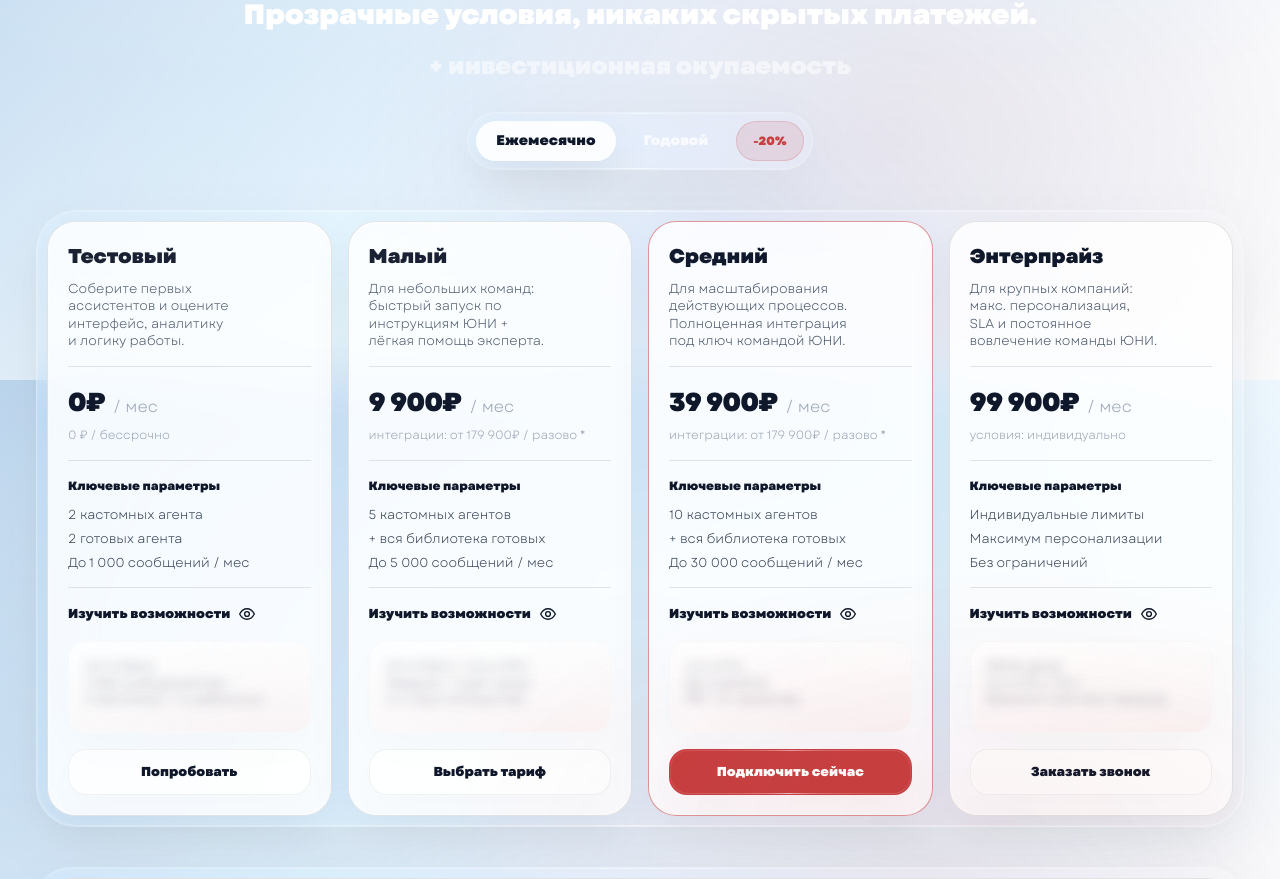
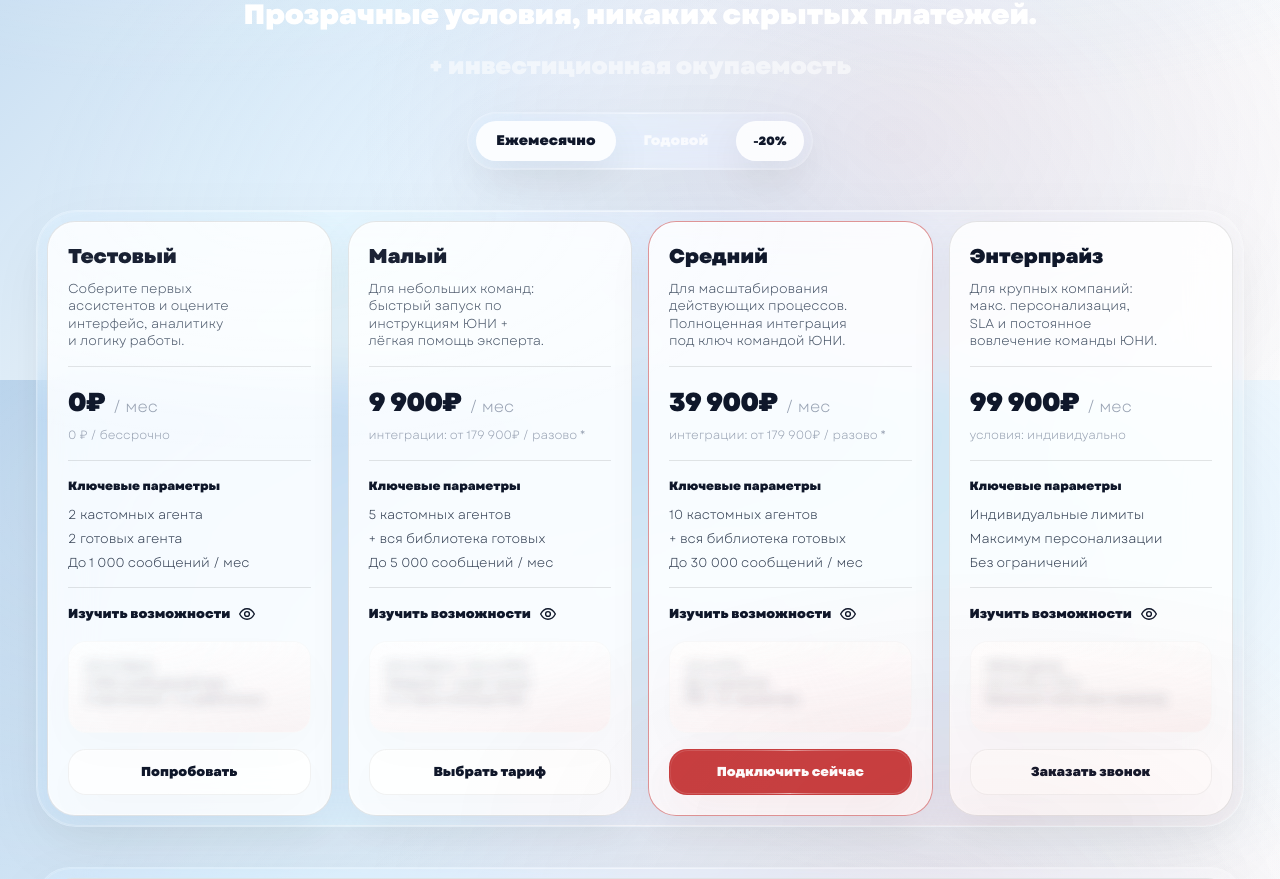
Before and after one commit to uniconsulting/uni.com, a Next.js app: page / in a window 1280 px wide. Shown: the part 4420-5299 px from the top of the page. Built offline with nearby package versions, Linux system fonts and the light colour scheme.

Commit message:
Update Plans.tsx

```diff
--- a/src/components/sections/Plans.tsx
+++ b/src/components/sections/Plans.tsx
@@ -483,10 +483,12 @@ export default function PricingPlansSection() {
 >
   <span
     className={[
-      "inline-flex h-10 items-center rounded-full px-4 text-[12px] font-semibold border transition-[background-color,color,box-shadow,transform] duration-[900ms] ease-out",
-      billing === "yearly"
-        ? "bg-white/85 text-[#0f172a] border-white/10 shadow-[0_16px_45px_rgba(0,0,0,0.08)]"
-        : "bg-[#c73f40]/12 text-[#c73f40] border-[#c73f40]/18",
+      // фон всегда белый, как у "Ежемесячно"
+      "inline-flex h-10 items-center rounded-[999px] px-4",
+      "bg-white/85 border border-white/10 shadow-[0_16px_45px_rgba(0,0,0,0.08)]",
+      "text-[12px] font-semibold transition-colors duration-[600ms]",
+      // цвет текста меняется только при выборе yearly
+      billing === "yearly" ? "text-[#c73f40]" : "text-[#0f172a]",
     ].join(" ")}
   >
     -20%
```
